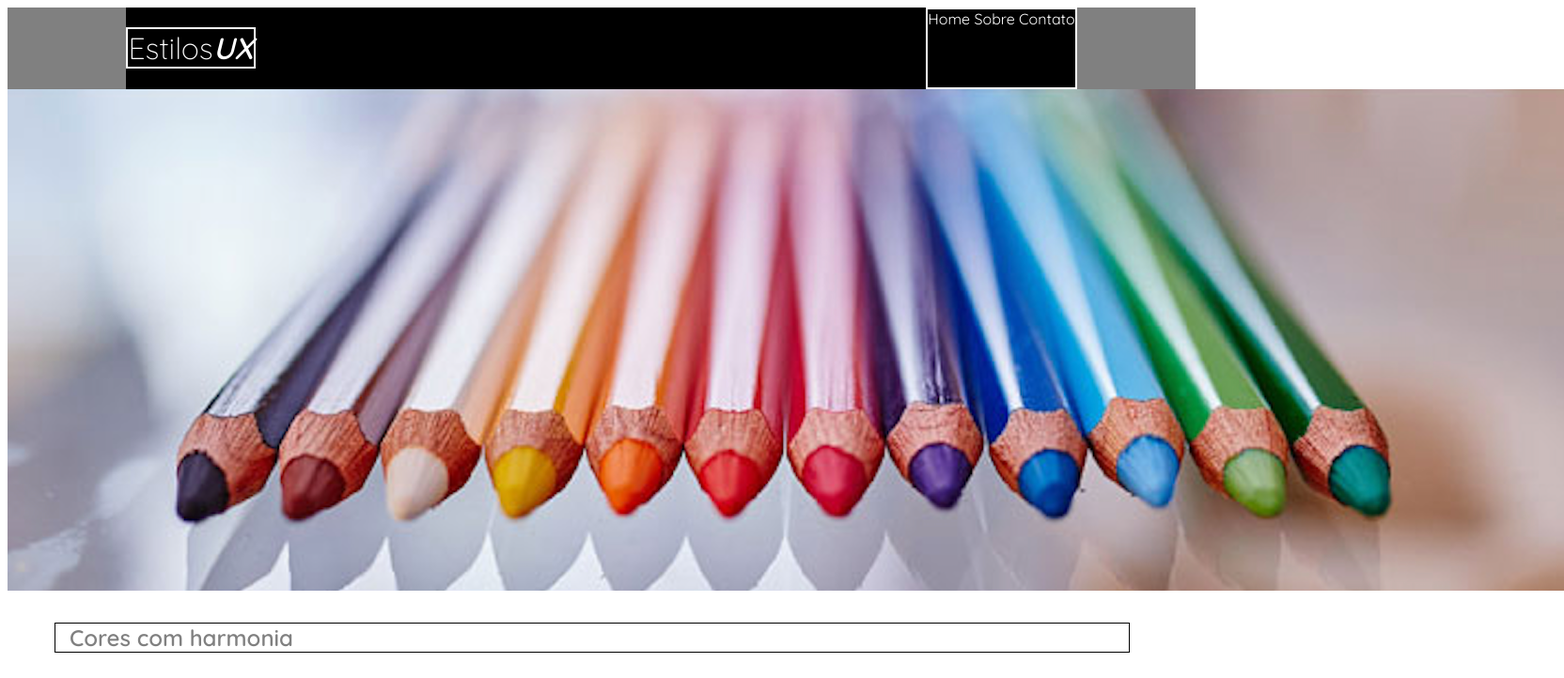
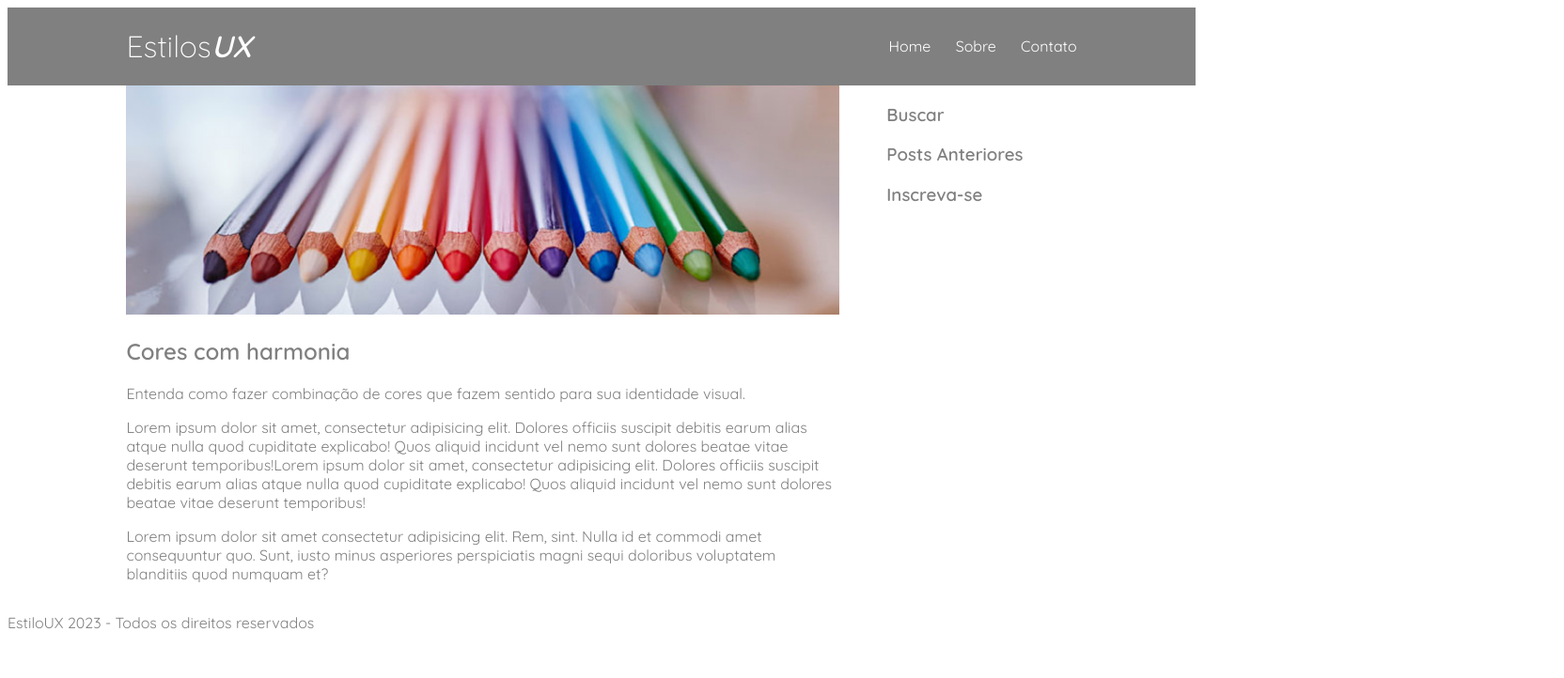
Before and after one commit to gabiiramosss/estilo-ux, a plain HTML site: page index.html in a window 1280 px wide. Shown: the top 722 px of the page at 94% size, 1664 px wide, since content can reach past the window. Drawn offline with Linux system fonts and the light colour scheme.

Commit message:
flexbox 2402

```diff
--- a/index.html
+++ b/index.html
@@ -1,5 +1,5 @@
 <!DOCTYPE html>
-<html lang="en">
+<html lang="pt-BR">
 
 <head>
     <meta charset="UTF-8">
@@ -12,7 +12,9 @@
 <body>
 
     <header>
+
         <div class="container-grid header-flex">
+
             <!-- Título Principal -->
             <h1>Estilos<span id="logoux">UX</span></h1>
 
@@ -21,23 +23,36 @@
                 <a href="">Sobre</a>
                 <a href="">Contato</a>
             </nav>
+
         </div>
+
     </header>
 
     <main>
-        <section>
-            <img src="images/lapis-de-cor.png" alt="Lápis de cor">
+
+        <div class="container-grid column-flex">
+
+            <section class="first-column">
+
+                <img id="banner-image" src="images/lapis-de-cor.png" alt="Lápis de cor">
 
                 <h2>Cores com harmonia</h2>
 
                 <p>Entenda como fazer combinação de cores que fazem sentido para sua identidade visual.</p>
 
-            <p>Lorem ipsum dolor sit amet, consectetur adipisicing elit. Dolores officiis suscipit debitis earum alias atque nulla quod cupiditate explicabo! Quos aliquid incidunt vel nemo sunt dolores beatae vitae deserunt temporibus!Lorem ipsum dolor sit amet, consectetur adipisicing elit. Dolores officiis suscipit debitis earum alias atque nulla quod cupiditate explicabo! Quos aliquid incidunt vel nemo sunt dolores beatae vitae deserunt temporibus!</p>
+                <p>Lorem ipsum dolor sit amet, consectetur adipisicing elit. Dolores officiis suscipit debitis earum
+                    alias atque nulla quod cupiditate explicabo! Quos aliquid incidunt vel nemo sunt dolores beatae
+                    vitae deserunt temporibus!Lorem ipsum dolor sit amet, consectetur adipisicing elit. Dolores officiis
+                    suscipit debitis earum alias atque nulla quod cupiditate explicabo! Quos aliquid incidunt vel nemo
+                    sunt dolores beatae vitae deserunt temporibus!</p>
 
-            <p>Lorem ipsum dolor sit amet consectetur adipisicing elit. Rem, sint. Nulla id et commodi amet consequuntur quo. Sunt, iusto minus asperiores perspiciatis magni sequi doloribus voluptatem blanditiis quod numquam et?</p>
+                <p>Lorem ipsum dolor sit amet consectetur adipisicing elit. Rem, sint. Nulla id et commodi amet
+                    consequuntur quo. Sunt, iusto minus asperiores perspiciatis magni sequi doloribus voluptatem
+                    blanditiis quod numquam et?</p>
+
             </section>
 
-        <aside>
+            <aside class="second-column">
                 <article>
                     <h3>Buscar</h3>
                 </article>
@@ -50,6 +65,7 @@
                     <h3>Inscreva-se</h3>
                 </article>
             </aside>
+        </div>
 
     </main>
 
--- a/styles/style.css
+++ b/styles/style.css
@@ -8,7 +8,6 @@ body {
 .container-grid {
     width: 80%;
     margin: 0 auto;
-    background-color: black;
 }
 
 /* Cabeçalho */
@@ -19,12 +18,12 @@ header {
 header .header-flex {
     display: flex;
     justify-content: space-between;
+
 }
 
 header h1 {
     color: white;
     font-weight: 300;
-    border: 2px solid white;
 }
 
 header h1 #logoux{
@@ -33,20 +32,37 @@ header h1 #logoux{
 }
 
 section h2 {
-    border: 1px solid black;
 
-    margin-top: 30px;
-    margin-bottom: 30px;
-    margin-left: 50px;
-    margin-right: 70px;
-    padding-left: 15px;
 }
 
 header nav {
-    border: 2px solid white;
+    width: 200px;
+    display: flex;
+    justify-content: space-between;
+    align-items: center;
 }
 
 header nav a {
     color: white;
     text-decoration: none;
 }
+
+.column-flex  {
+    display: flex;
+    justify-content: space-between;
+}
+
+main .first-column {
+    width: 75%;
+}
+
+main .first-column #banner-image {
+    width: 100% ;
+}
+
+main .first-column p {
+    margin-top: 15px;
+}
+main .second-column {
+    width: 20%;
+}
```
Lines whose indentation alone changed are shown as unchanged.
